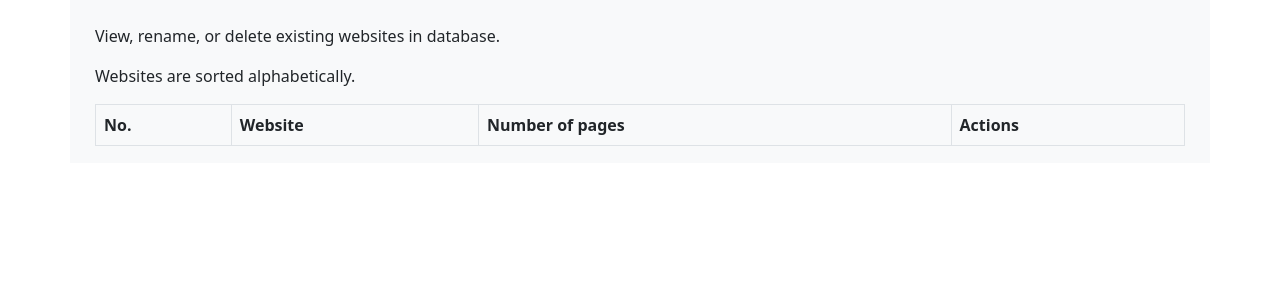
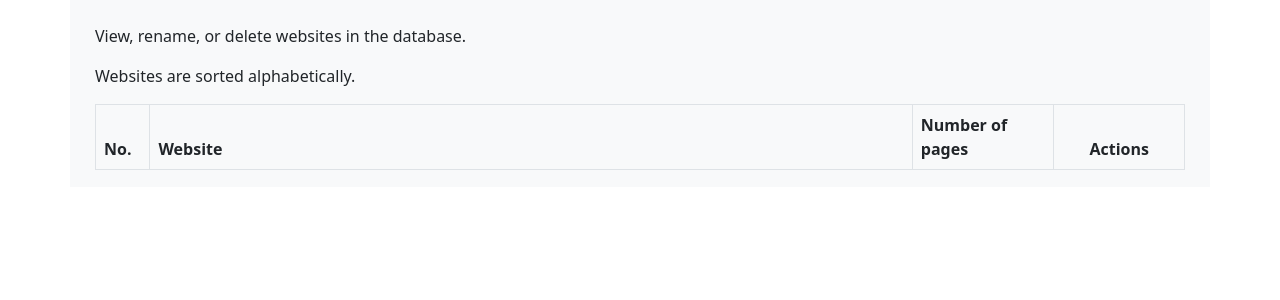
Before and after one commit to ZachFleck42/Website-Search-Engine, a Django app: page /manage-database/ in a window 1280 px wide. Shown: the part 50-350 px from the top of the page. Run offline with Django 4.2, Linux system fonts and the light colour scheme; data that the repository does not hold is empty; some libraries are stand-ins or nearby versions.

Commit message:
Adjust table column widths and fix minor search bug

```diff
--- a/src/database_utils.py
+++ b/src/database_utils.py
@@ -36,12 +36,9 @@ def dropTable(tableName):
 def getTableName(url):
     '''
     Returns the name of an SQL table for a website based on its URL.
-    Name attempts to take the form: "urlhostname_domain"
+    Name takes the form: "urlhostname_domain"
     '''
-    pageHost = urlparse(url).hostname
-    tableName = pageHost.replace('.', '_')
-
-    return(tableName)
+    return(((urlparse(url).hostname).replace('www.', '')).replace('.', '_'))
 
 
 def tableExists(tableName):
--- a/website/templates/manage-database.html
+++ b/website/templates/manage-database.html
@@ -2,16 +2,16 @@
 {% block title %}Manage database{% endblock %}
 {% block content %}
 <br>
-<p>View, rename, or delete existing websites in database.</p>
+<p>View, rename, or delete websites in the database.</p>
 <p>Websites are sorted alphabetically.</p>
 
 <table class="table table-bordered table-striped">
     <thead>
         <tr>
-            <th scope="col">No.</th>
+            <th scope="col" style="width: 5%">No.</th>
             <th scope="col">Website</th>
-            <th scope="col">Number of pages</th>
-            <th scope="col">Actions</th>
+            <th scope="col" style="width:13%">Number of pages</th>
+            <th scope="col" style="width: 12%; text-align:center">Actions</th>
         </tr>
     </thead>
     <tbody>
@@ -20,7 +20,7 @@
             <td>{{forloop.counter}}</td>
             <td><a href="{{request.path}}{{table.0}}">{{websiteName}}</a></td>
             <td>{{table.1}}</td>
-            <td>Hi</td>
+            <td style="text-align:center">Rename &nbsp; Delete</td>
         </tr>
         {% endfor %}
     </tbody>
--- a/website/templates/search.html
+++ b/website/templates/search.html
@@ -69,9 +69,9 @@
         <table class="table table-bordered table-striped">
             <thead>
                 <tr>
-                    <th scope="col">Result</th>
+                    <th scope="col" style="width: 5%">Result</th>
                     <th scope="col">Page Title / URL</th>
-                    <th scope="col">Number of Matches Found</th>
+                    <th scope="col" style="width: 15%">No. of Matches Found</th>
                 </tr>
             </thead>
             <tbody>
--- a/website/views.py
+++ b/website/views.py
@@ -60,6 +60,12 @@ def search(request):
             return render(request, 'search.html', renderArguments)
         renderArguments['searchTable'] = renderArguments['searchWebsite'].replace('.', '_')
 
+        # Check if the 'search term' field was filled in properly
+        renderArguments['searchTerm'] = request.POST.get('input_search')
+        if renderArguments['searchTerm'] == '':
+            renderArguments['noSearchTerm'] = 1
+            return render(request, 'search.html', renderArguments)
+
         # Check if the 'search method' field was filled in. Default to str.count() method if not
         renderArguments['searchMethod'] = request.POST.get('input_method')
         if not renderArguments['searchMethod']:
@@ -71,12 +77,6 @@ def search(request):
         if not renderArguments['amountOfResults']:
             renderArguments['amountOfResults'] = 10
         renderArguments['amountOfResults'] = int(renderArguments['amountOfResults'])
-
-        # Check if the 'search term' field was filled in properly
-        renderArguments['searchTerm'] = request.POST.get('input_search')
-        if renderArguments['searchTerm'] == '':
-            renderArguments['noSearchTerm'] = 1
-            return render(request, 'search.html', renderArguments)
 
         # If all fields filled in properly, run a search with the provided arguments
         searchResults, searchTime = runSearch(renderArguments['searchTable'], renderArguments['searchTerm'], renderArguments['searchMethod'], renderArguments['amountOfResults'])
@@ -106,6 +106,7 @@ def manageDatabase(request):
 def manageTable(request, table):
     renderArguments = {}
     renderArguments['activeTab'] = "/manage-database"
+    renderArguments['table'] = table
     renderArguments['website'] = table.replace('_', '.')
 
     websiteData = fetchAllData(table)
```
Also changed, not shown: website/templates/manage-table.html (+4 -4 lines).
